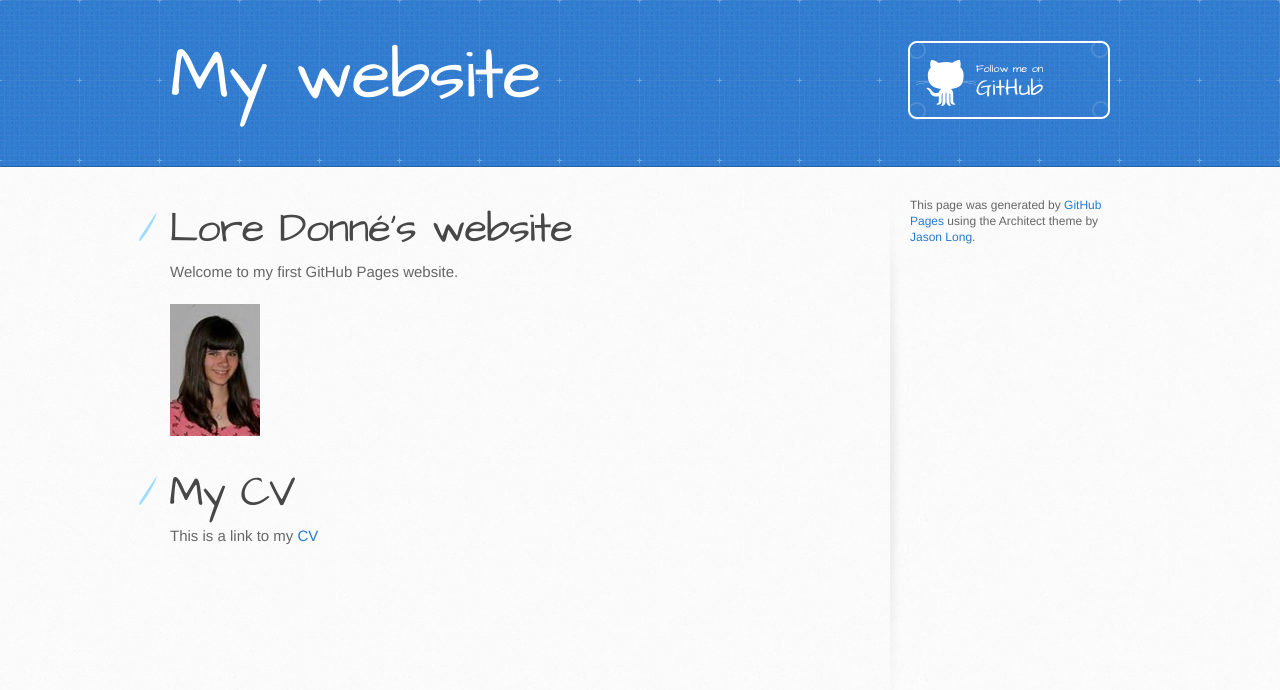
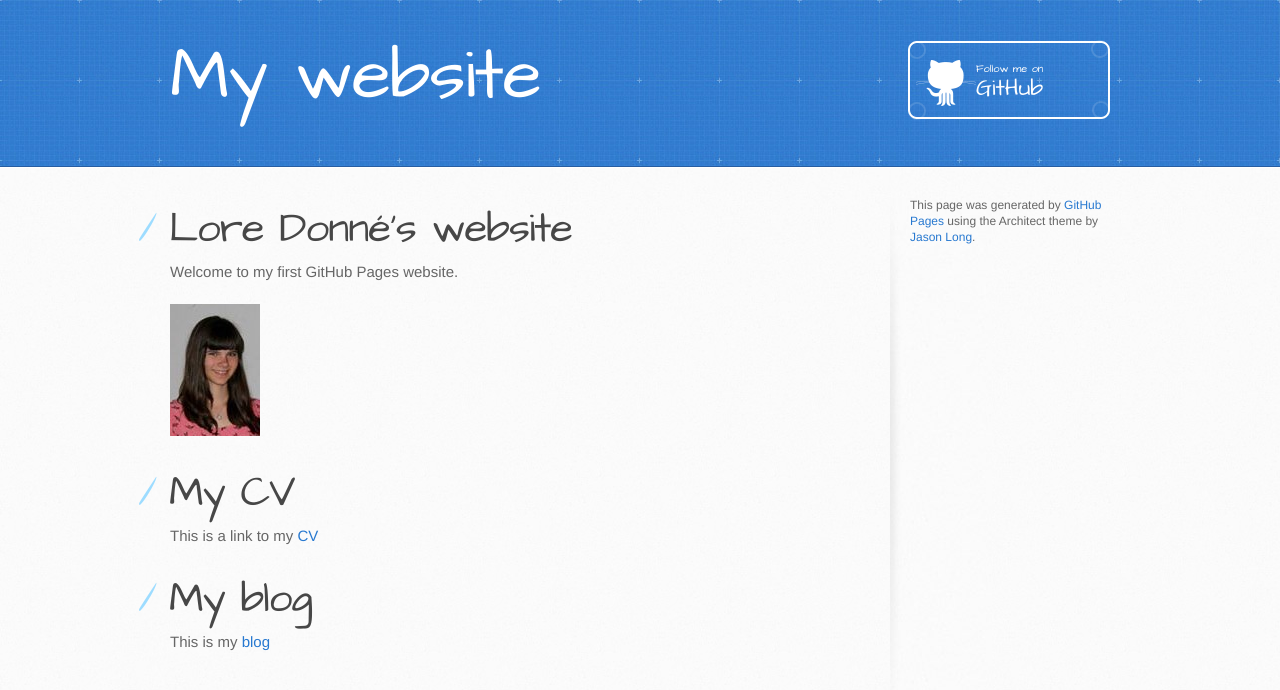
Before and after one commit to LoreDonne/loredonne.github.io, a Jekyll site: the page built from index.md, in a window 1280 px wide. Shown: the top 690 px of the page. Built offline with Jekyll 4.4.1, drawn with Linux system fonts in a browser that asks for light colours.

Commit message:
Update index.md

```diff
--- a/index.md
+++ b/index.md
@@ -8,3 +8,6 @@ Welcome to my first GitHub Pages website.
 
 # My CV
 This is a link to my [CV](cv)
+
+# My blog
+This is my [blog](blog/_posts/2016-11-15)
```
